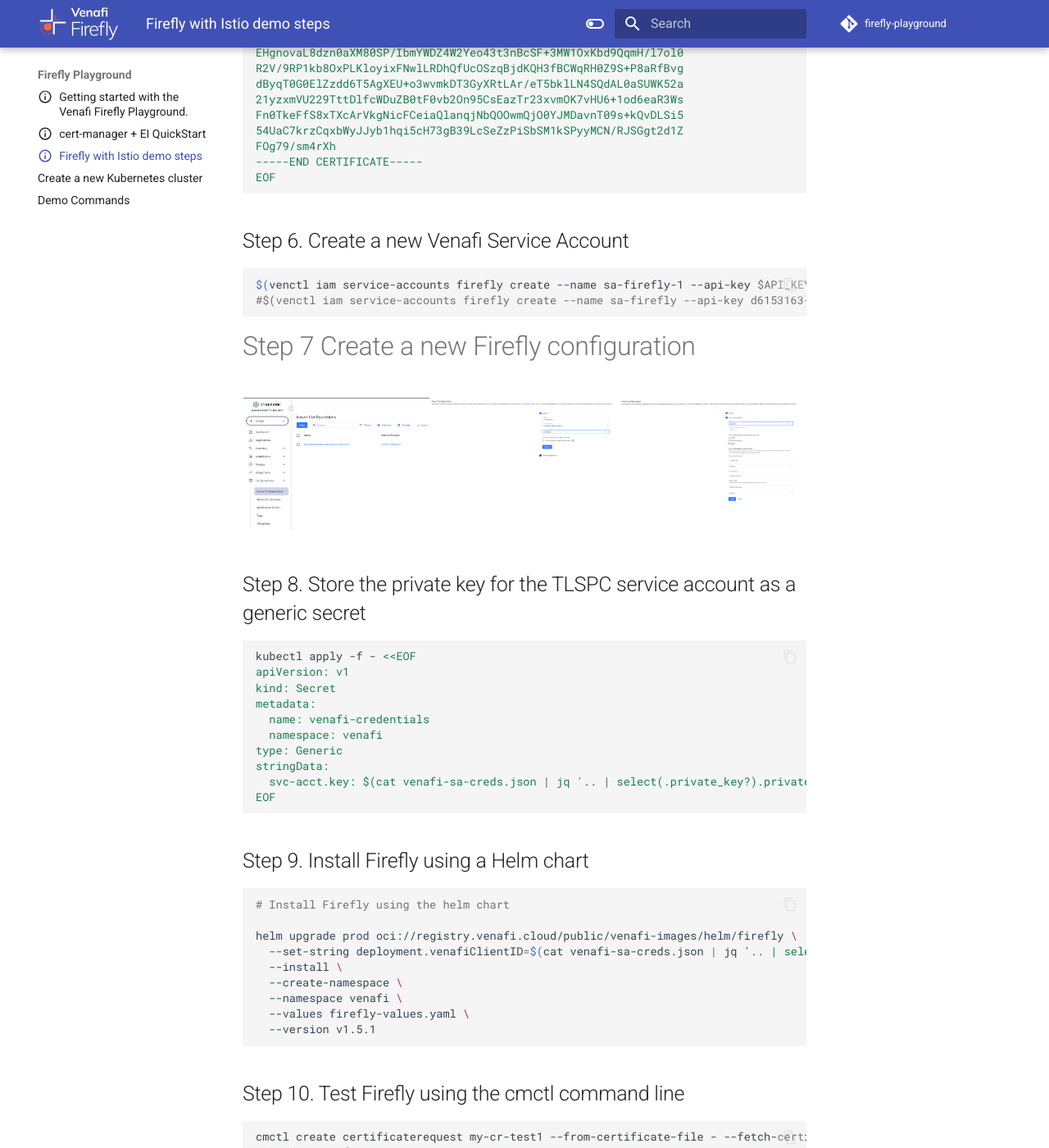
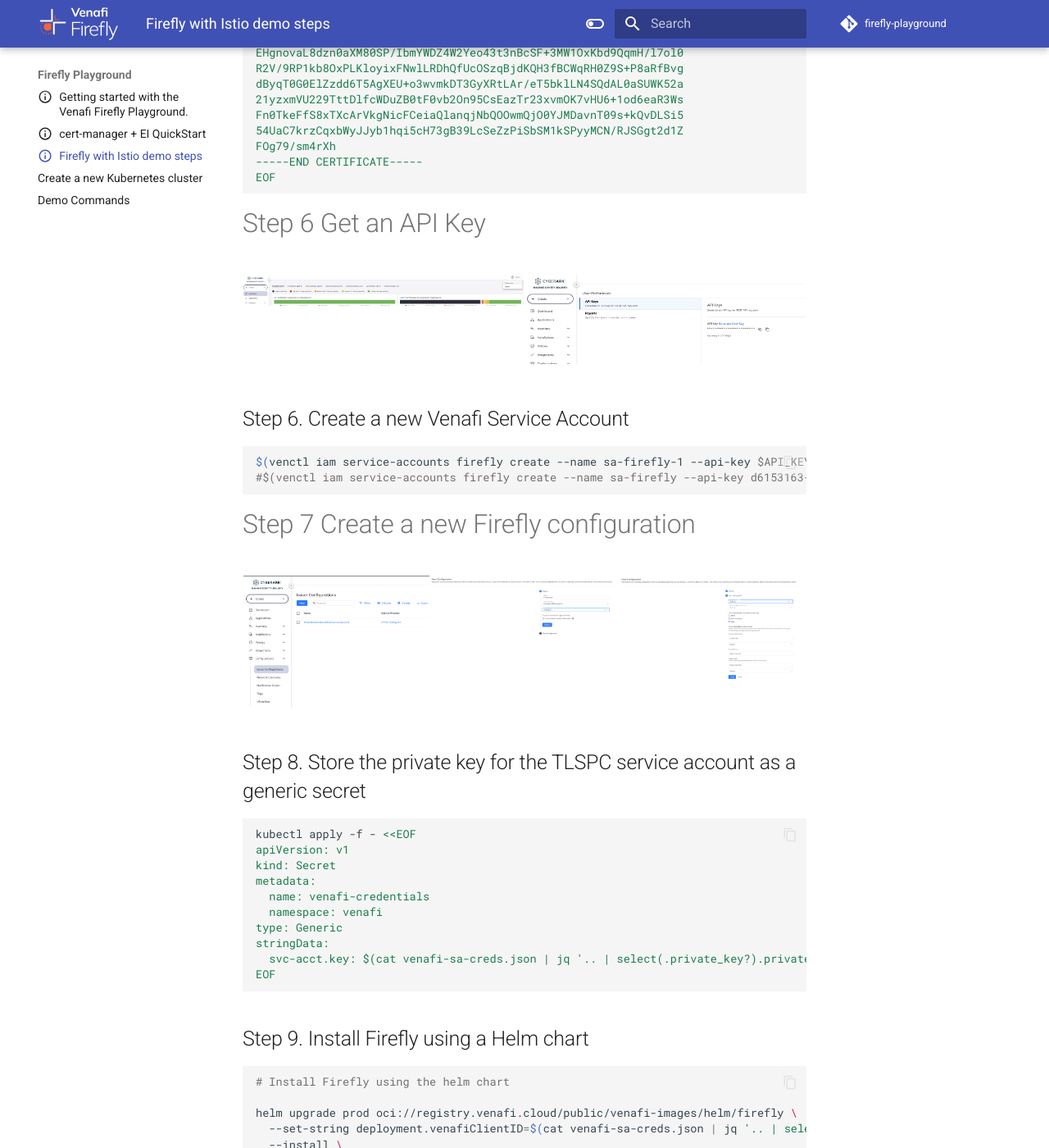
Before and after one commit to Venafi/firefly-playground, an MkDocs documentation site: the page built from docs/istio-firefly.md, in a window 1280 px wide and 1400 px high, scrolled down 2249 px. Shown: the whole window at 82% size. Built offline with MkDocs 1.6.1 and Material for MkDocs 9.7.7, drawn with Linux system fonts in a browser that asks for light colours; comment, search, counter and statistics services are not loaded; the version menu is left out.

Commit message:
added get api steps

````diff
--- a/docs/istio-firefly.md
+++ b/docs/istio-firefly.md
@@ -114,6 +114,28 @@
 -----END CERTIFICATE-----
 EOF
 ```
+
+# Step 6 Get an API Key
+
+<style>
+.row {
+  display: flex;
+}
+
+.column {
+  flex: 33.33%;
+  padding: 1px;
+}
+</style>
+
+<div class="row">
+  <div class="column">
+    <img src="../images/get-apikey.png" width="500">
+  </div>
+  <div class="column">
+    <img src="../images/get-apikey2.png" width="500">
+  </div>
+</div>
 
 ## Step 6. Create a new Venafi Service Account
 
````
Also changed, not shown: docs/images/get-apikey.png (added), docs/images/get-apikey2.png (added).
